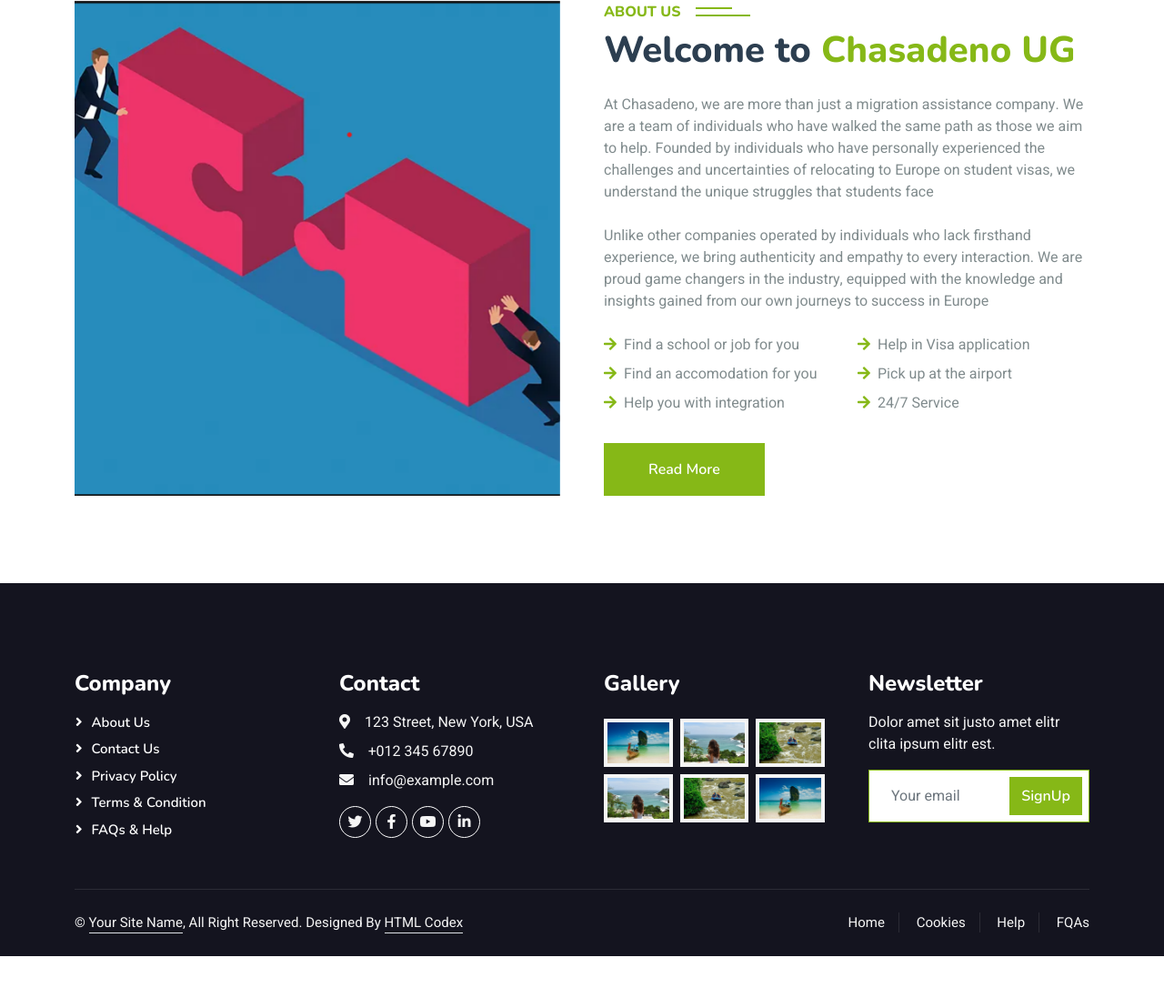
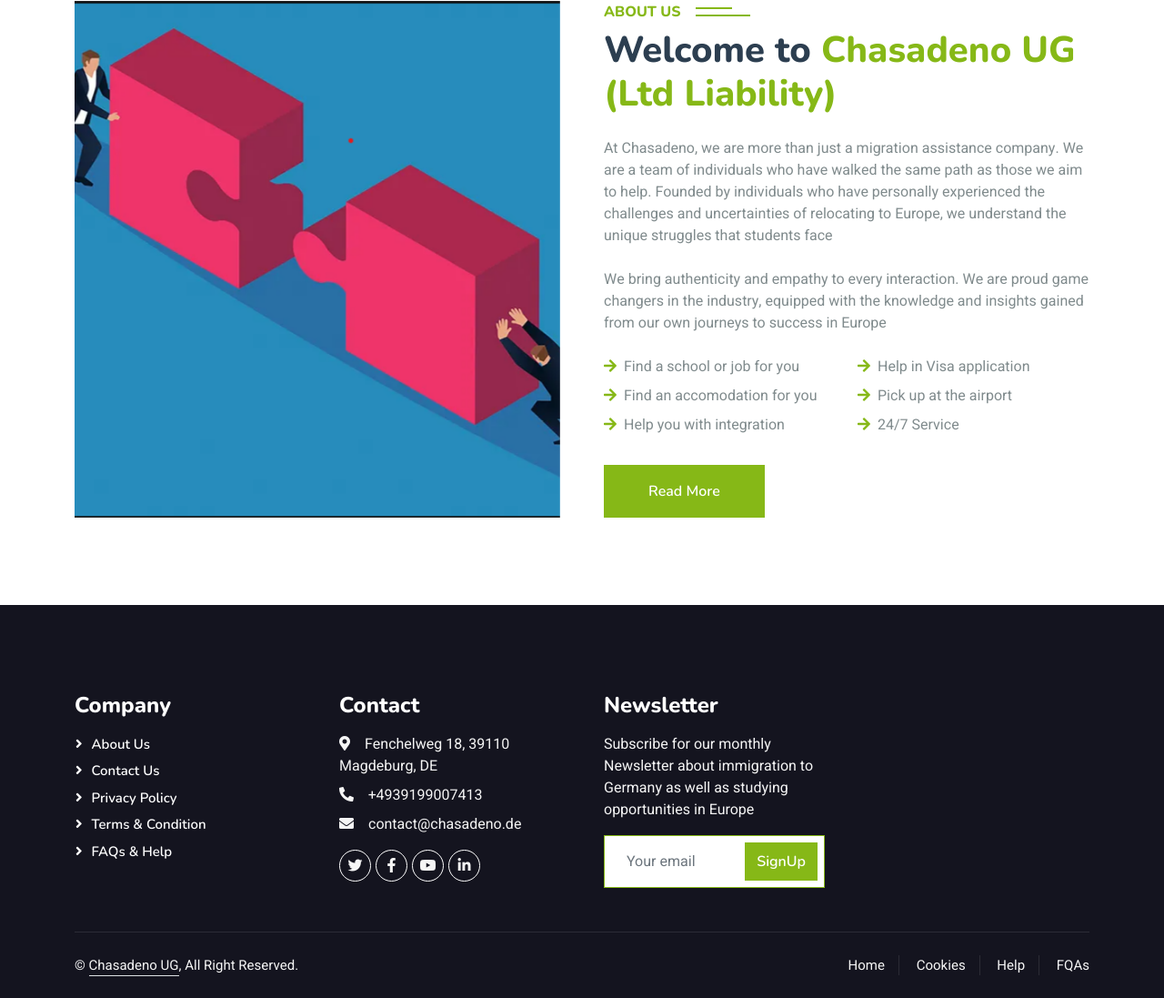
Before and after one commit to ChazB93/Chasadeno, a plain HTML site: page about.html in a window 1280 px wide. Shown: the part 649-1746 px from the top of the page at 91% size. Before the commit the page ends 1700 px from the top, so only its background shows below. Drawn offline with nearby package versions, Linux system fonts and the light colour scheme.

Commit message:
Update with comments

```diff
--- a/about.html
+++ b/about.html
@@ -200,22 +200,21 @@
               About Us
             </h6>
             <h1 class="mb-4">
-              Welcome to <span class="text-primary">Chasadeno UG</span>
+              Welcome to
+              <span class="text-primary">Chasadeno UG (Ltd Liability)</span>
             </h1>
             <p class="mb-4">
               At Chasadeno, we are more than just a migration assistance
               company. We are a team of individuals who have walked the same
               path as those we aim to help. Founded by individuals who have
               personally experienced the challenges and uncertainties of
-              relocating to Europe on student visas, we understand the unique
-              struggles that students face
+              relocating to Europe, we understand the unique struggles that
+              students face
             </p>
             <p class="mb-4">
-              Unlike other companies operated by individuals who lack firsthand
-              experience, we bring authenticity and empathy to every
-              interaction. We are proud game changers in the industry, equipped
-              with the knowledge and insights gained from our own journeys to
-              success in Europe
+              We bring authenticity and empathy to every interaction. We are
+              proud game changers in the industry, equipped with the knowledge
+              and insights gained from our own journeys to success in Europe
             </p>
             <div class="row gy-2 gx-4 mb-4">
               <div class="col-sm-6">
@@ -396,13 +395,14 @@
           <div class="col-lg-3 col-md-6">
             <h4 class="text-white mb-3">Contact</h4>
             <p class="mb-2">
-              <i class="fa fa-map-marker-alt me-3"></i>123 Street, New York, USA
+              <i class="fa fa-map-marker-alt me-3"></i>Fenchelweg 18, 39110
+              Magdeburg, DE
             </p>
             <p class="mb-2">
-              <i class="fa fa-phone-alt me-3"></i>+012 345 67890
+              <i class="fa fa-phone-alt me-3"></i>+4939199007413
             </p>
             <p class="mb-2">
-              <i class="fa fa-envelope me-3"></i>info@example.com
+              <i class="fa fa-envelope me-3"></i>contact@chasadeno.de
             </p>
             <div class="d-flex pt-2">
               <a class="btn btn-outline-light btn-social" href=""
@@ -419,56 +419,13 @@
               ></a>
             </div>
           </div>
-          <div class="col-lg-3 col-md-6">
-            <h4 class="text-white mb-3">Gallery</h4>
-            <div class="row g-2 pt-2">
-              <div class="col-4">
-                <img
-                  class="img-fluid bg-light p-1"
-                  src="img/package-1.jpg"
-                  alt=""
-                />
-              </div>
-              <div class="col-4">
-                <img
-                  class="img-fluid bg-light p-1"
-                  src="img/package-2.jpg"
-                  alt=""
-                />
-              </div>
-              <div class="col-4">
-                <img
-                  class="img-fluid bg-light p-1"
-                  src="img/package-3.jpg"
-                  alt=""
-                />
-              </div>
-              <div class="col-4">
-                <img
-                  class="img-fluid bg-light p-1"
-                  src="img/package-2.jpg"
-                  alt=""
-                />
-              </div>
-              <div class="col-4">
-                <img
-                  class="img-fluid bg-light p-1"
-                  src="img/package-3.jpg"
-                  alt=""
-                />
-              </div>
-              <div class="col-4">
-                <img
-                  class="img-fluid bg-light p-1"
-                  src="img/package-1.jpg"
-                  alt=""
-                />
-              </div>
-            </div>
-          </div>
+
           <div class="col-lg-3 col-md-6">
             <h4 class="text-white mb-3">Newsletter</h4>
-            <p>Dolor amet sit justo amet elitr clita ipsum elitr est.</p>
+            <p>
+              Subscribe for our monthly Newsletter about immigration to Germany
+              as well as studying opportunities in Europe
+            </p>
             <div class="position-relative mx-auto" style="max-width: 400px">
               <input
                 class="form-control border-primary w-100 py-3 ps-4 pe-5"
@@ -489,14 +446,8 @@
         <div class="copyright">
           <div class="row">
             <div class="col-md-6 text-center text-md-start mb-3 mb-md-0">
-              &copy; <a class="border-bottom" href="#">Your Site Name</a>, All
+              &copy; <a class="border-bottom" href="#">Chasadeno UG</a>, All
               Right Reserved.
-
-              <!--/*** This template is free as long as you keep the footer author’s credit link/attribution link/backlink. If you'd like to use the template without the footer author’s credit link/attribution link/backlink, you can purchase the Credit Removal License from "https://htmlcodex.com/credit-removal". Thank you for your support. ***/-->
-              Designed By
-              <a class="border-bottom" href="https://htmlcodex.com"
-                >HTML Codex</a
-              >
             </div>
             <div class="col-md-6 text-center text-md-end">
               <div class="footer-menu">
```
Also changed, not shown: index.html (+33 -16 lines), work.html (+33 -10 lines), img/crafts.jpg (added), img/engineers.jpeg (added).
